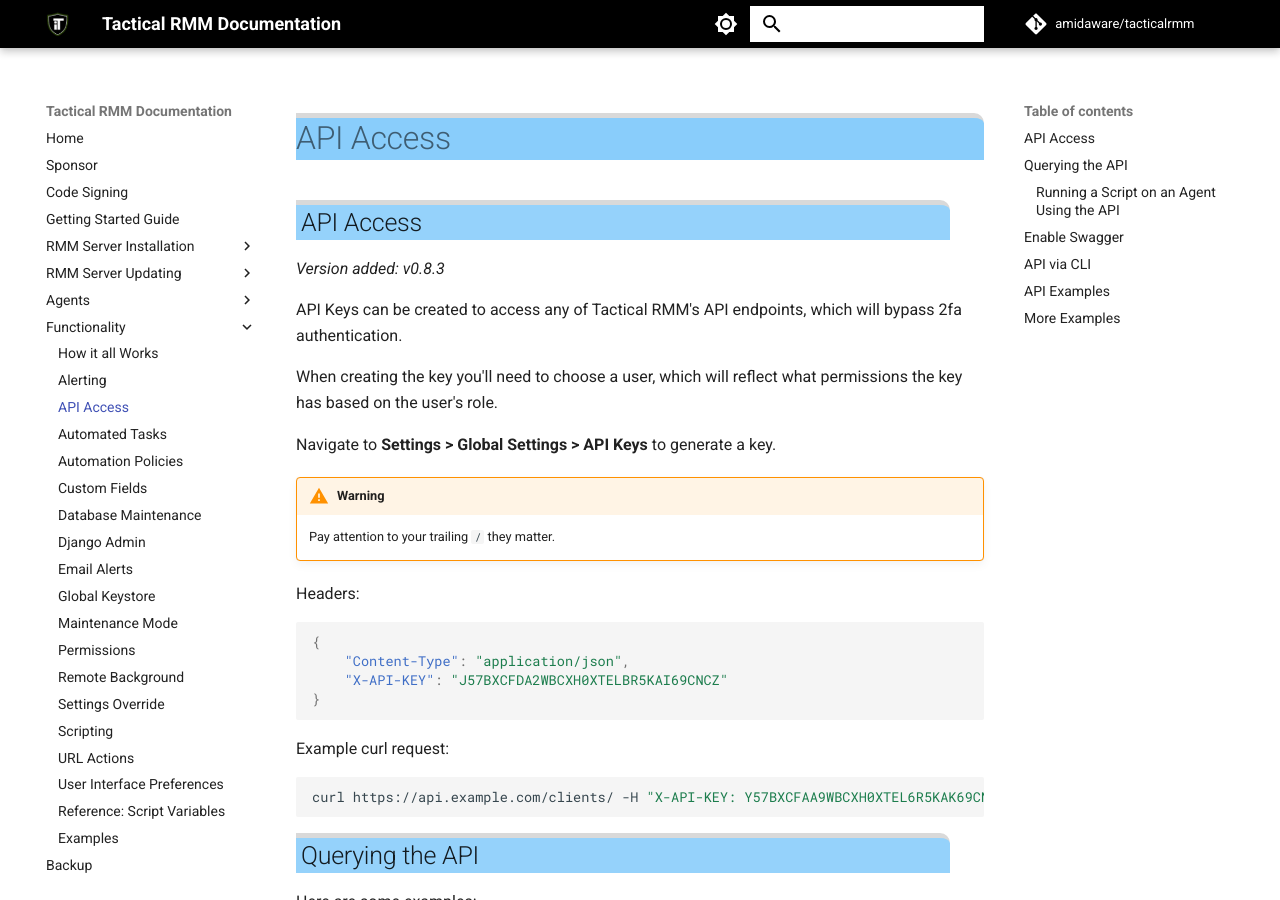
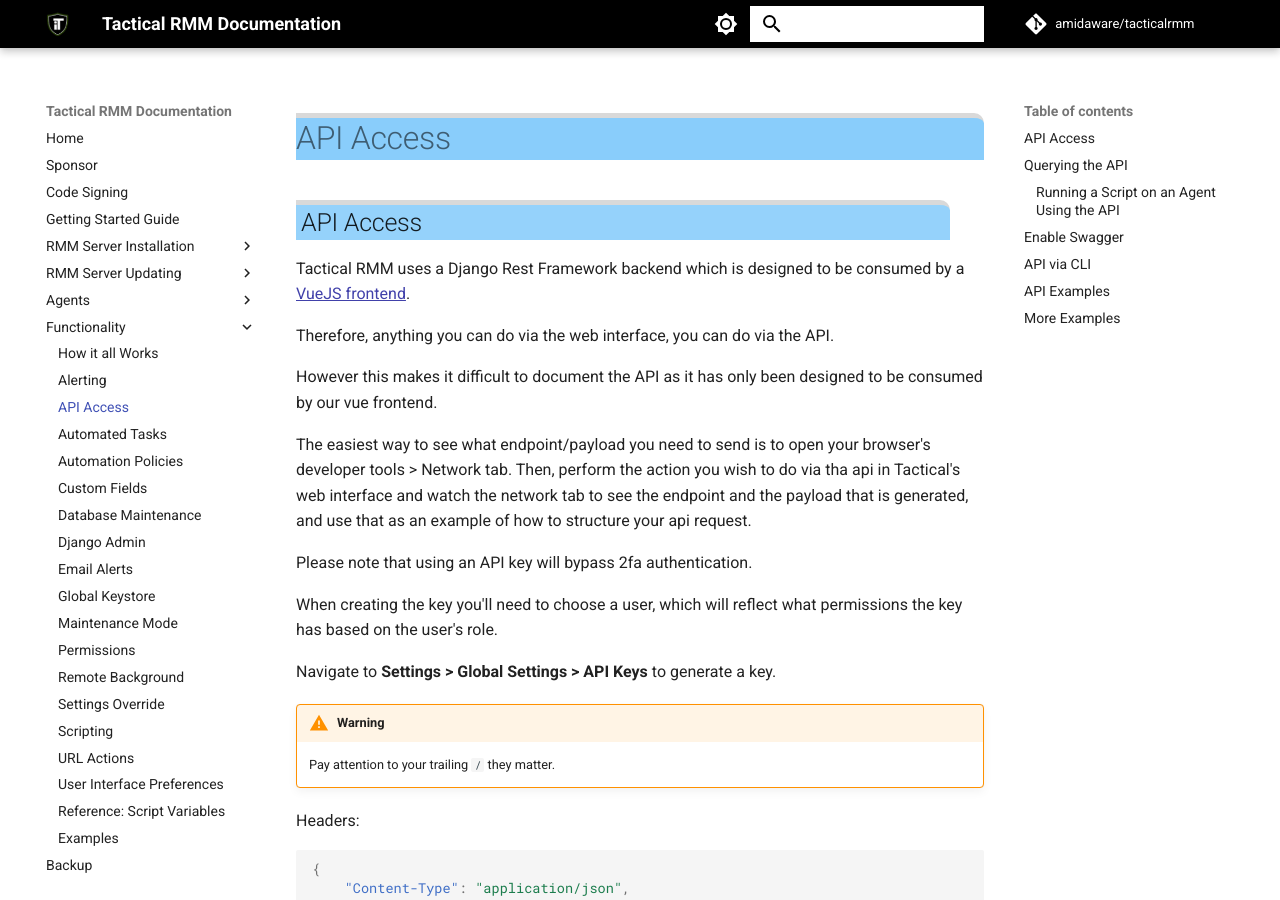
Before and after one commit to amidaware/trmm-docs, an MkDocs documentation site: the page built from docs/functions/api.md, in a window 1280 px wide and 900 px high. Built offline with MkDocs 1.6.1 and Material for MkDocs 9.7.7, drawn with Linux system fonts in a browser that asks for light colours; comment, search, counter and statistics services are not loaded.

Commit message:
update api docs

```diff
--- a/docs/functions/api.md
+++ b/docs/functions/api.md
@@ -1,8 +1,14 @@
 ## API Access
 
-*Version added: v0.8.3*
+Tactical RMM uses a Django Rest Framework backend which is designed to be consumed by a [VueJS frontend](https://github.com/amidaware/tacticalrmm-web).
 
-API Keys can be created to access any of Tactical RMM's API endpoints, which will bypass 2fa authentication.
+Therefore, anything you can do via the web interface, you can do via the API.
+
+However this makes it difficult to document the API as it has only been designed to be consumed by our vue frontend.
+
+The easiest way to see what endpoint/payload you need to send is to open your browser's developer tools > Network tab. Then, perform the action you wish to do via tha api in Tactical's web interface and watch the network tab to see the endpoint and the payload that is generated, and use that as an example of how to structure your api request.
+
+Please note that using an API key will bypass 2fa authentication.
 
 When creating the key you'll need to choose a user, which will reflect what permissions the key has based on the user's role.
 
```
